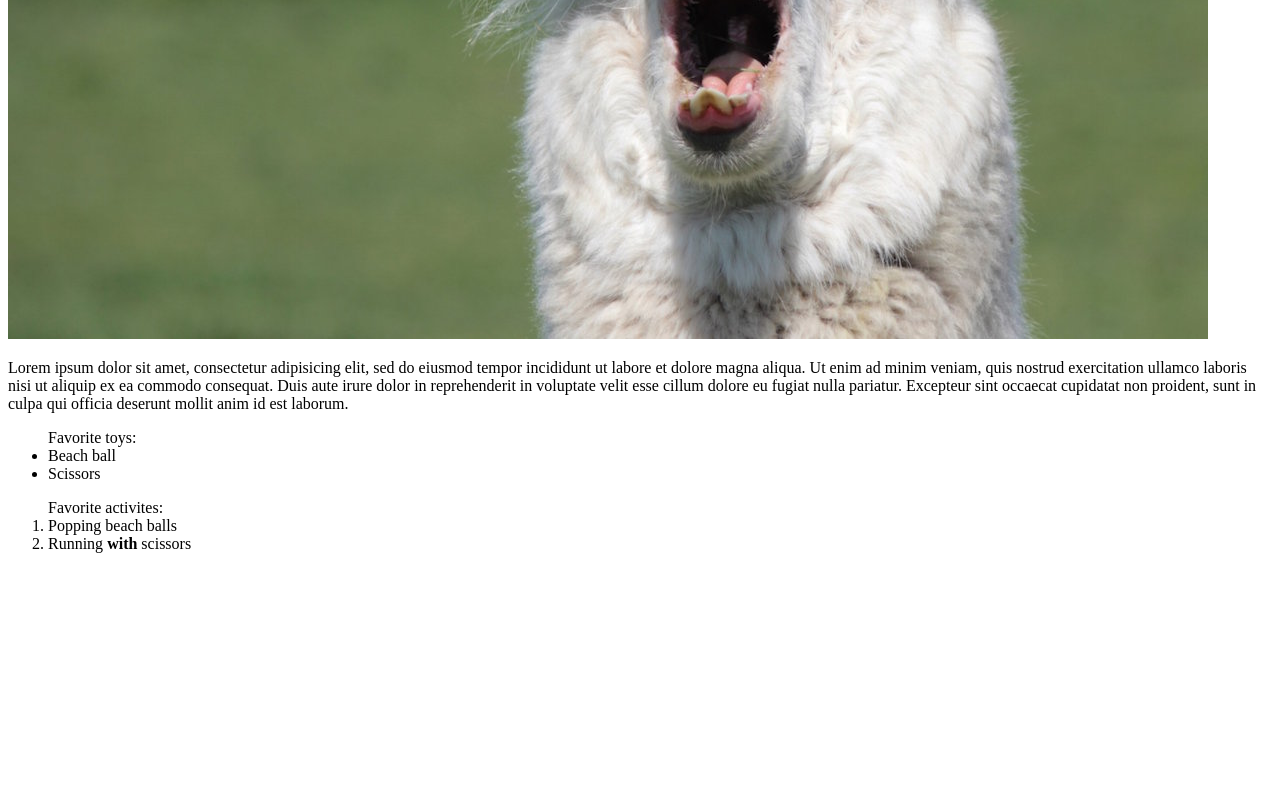
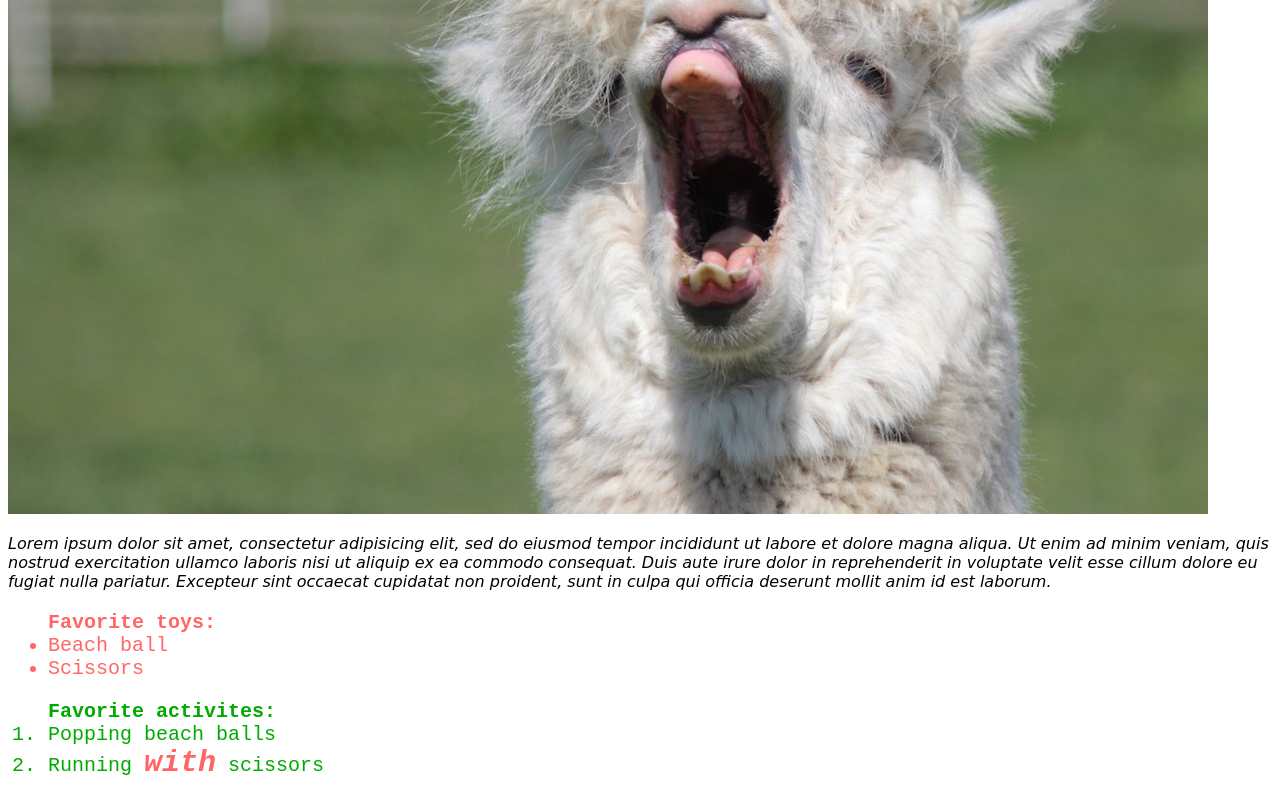
Before and after one commit to GeorginaVanDort/pet-blog, a plain HTML site: page pet-blog.html in a window 1280 px wide. Shown: the part 1503-2303 px from the top of the page. Before the commit the page ends 2072 px from the top, so only its background shows below. Drawn offline with Linux system fonts and the light colour scheme.

Commit message:
added css file

```diff
--- /dev/null
+++ b/css/style.css
@@ -0,0 +1,55 @@
+h1 {
+  font-family: monospace;
+  font-size: 90px;
+  color: #ff6666;
+}
+
+h2 {
+  font-family: monospace;
+  font-size: 40px;
+  color: #ff6600;
+}
+
+h2 a {
+  color: #ff6600;
+  text-decoration: none;
+}
+
+p {
+  font-family: cursive;
+  font-style: italic;
+}
+
+ul {
+  font-family: monospace;
+  color: #ff6666;
+  font-size: 20px;
+  font-weight: bolder;
+}
+ul li {
+  font-family: monospace;
+  color: #ff6666;
+  font-size: 20px;
+  font-weight: normal;
+}
+
+ol {
+  font-family: monospace;
+  color: #00aa00;
+  font-size: 20px;
+  font-weight: bolder;
+}
+
+ol li {
+  font-family: monospace;
+  color: #00aa00;
+  font-size: 20px;
+  font-weight: normal;
+}
+
+span {
+  font-size: 30px;
+  font-weight:bolder;
+  font-style: italic;
+  color: #ff6666;
+}
--- a/pet-blog.html
+++ b/pet-blog.html
@@ -3,12 +3,14 @@
   <head>
     <meta charset="utf-8">
     <title>Richard the Alpacaheart</title>
+    <link rel="stylesheet" href="css/style.css">
   </head>
   <body>
     <h1>Richard the Alpacaheart</h1>
     <h2><a href="https://en.wikipedia.org/wiki/Alpaca">The World <em>Must</em> Know</a></h2>
     <p>
       Learn about Richard <a href="about.html">here.</a>
+      Contact Richard <a href="contact.html">here.</a>
     </p>
     <img src="img/alpaca-hair.jpg" alt="a good hair day" />
     <img src="img/alpacayawn.jpg" alt="yawn" />
@@ -25,7 +27,7 @@
     <ol>
       Favorite activites:
       <li>Popping beach balls</li>
-      <li>Running <strong>with</strong> scissors</li>
+      <li>Running <span><strong>with</strong></span> scissors</li>
     </ol>
   </body>
 </html>
```
Also changed, not shown: about.html (+1 -0 lines), contact.html (added, +19 -0 lines).
